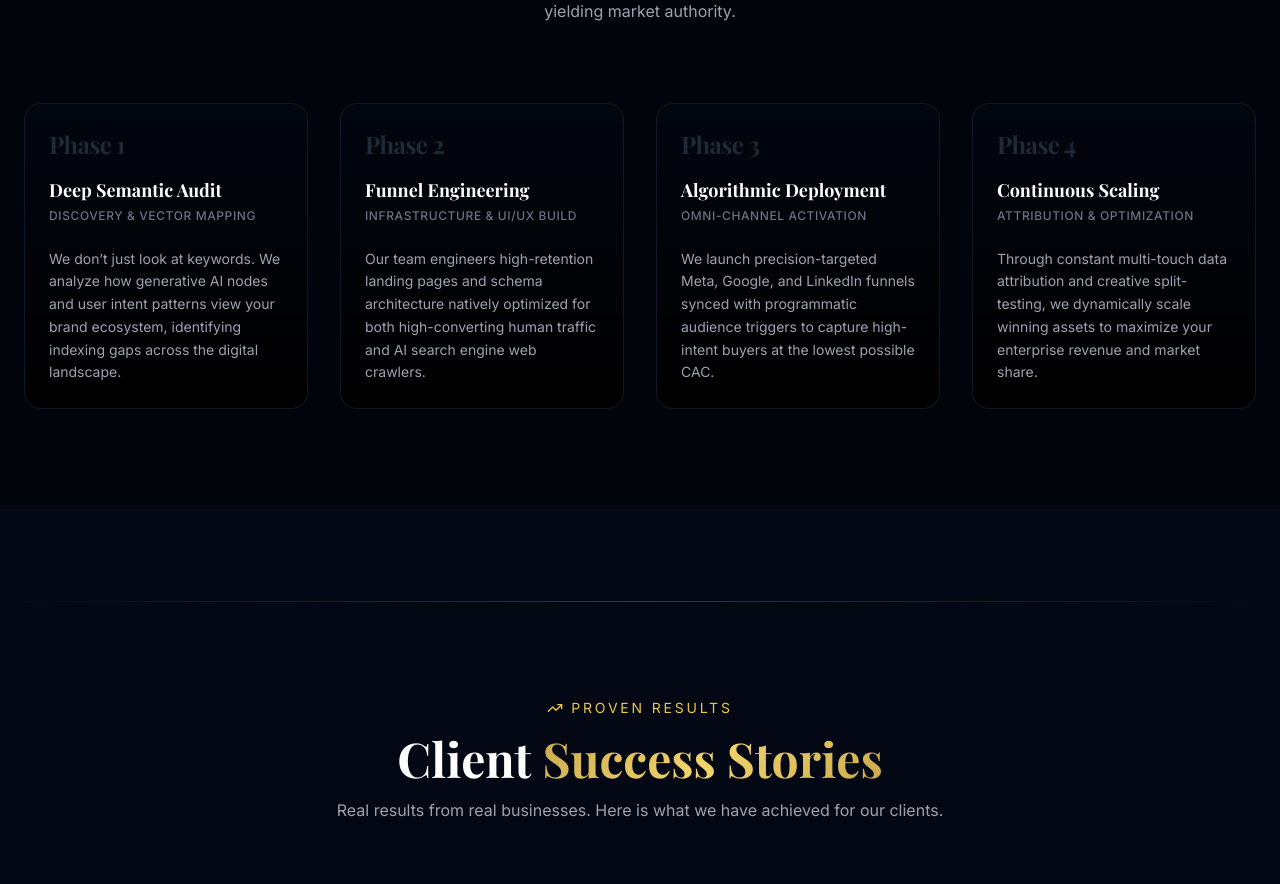
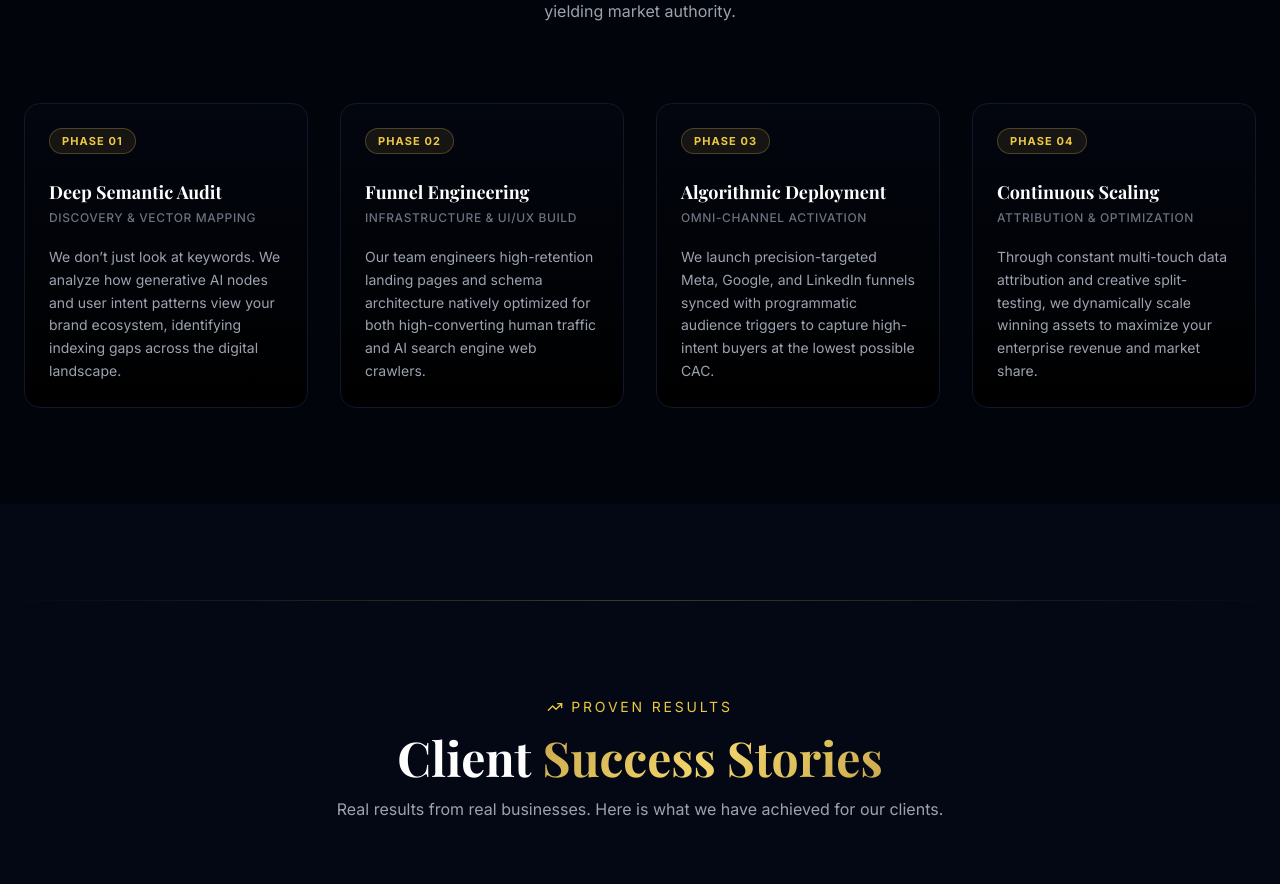
Before and after one commit to parminder17/Vintech-globals-website, a React (Vite) app: page / in a window 1280 px wide. Shown: the part 3320-4204 px from the top of the page. Built offline with nearby package versions, Linux system fonts and the light colour scheme.

Commit message:
Update App.tsx

```diff
--- a/src/App.tsx
+++ b/src/App.tsx
@@ -393,25 +393,25 @@ function WhyChooseUs() {
 function Process() {
   const steps = [
     {
-      phase: 'Phase 1',
+      phase: 'Phase 01',
       title: 'Deep Semantic Audit',
       subtitle: 'Discovery & Vector Mapping',
       description: 'We don’t just look at keywords. We analyze how generative AI nodes and user intent patterns view your brand ecosystem, identifying indexing gaps across the digital landscape.'
     },
     {
-      phase: 'Phase 2',
+      phase: 'Phase 02',
       title: 'Funnel Engineering',
       subtitle: 'Infrastructure & UI/UX Build',
       description: 'Our team engineers high-retention landing pages and schema architecture natively optimized for both high-converting human traffic and AI search engine web crawlers.'
     },
     {
-      phase: 'Phase 3',
+      phase: 'Phase 03',
       title: 'Algorithmic Deployment',
       subtitle: 'Omni-Channel Activation',
       description: 'We launch precision-targeted Meta, Google, and LinkedIn funnels synced with programmatic audience triggers to capture high-intent buyers at the lowest possible CAC.'
     },
     {
-      phase: 'Phase 4',
+      phase: 'Phase 04',
       title: 'Continuous Scaling',
       subtitle: 'Attribution & Optimization',
       description: 'Through constant multi-touch data attribution and creative split-testing, we dynamically scale winning assets to maximize your enterprise revenue and market share.'
@@ -444,15 +444,15 @@ function Process() {
               <div className="absolute top-0 left-0 w-full h-[2px] bg-gradient-to-r from-transparent via-gold-500/0 to-transparent group-hover:via-gold-500/40 transition-all duration-500 rounded-t-2xl" />
 
               <div className="space-y-4">
-                {/* Phase Number Header */}
+                {/* Fixed Golden Border Badge Look */}
                 <div className="flex justify-between items-center">
-                  <span className="font-display text-2xl font-extrabold text-gray-800 group-hover:text-gold-500/20 transition-colors duration-500 select-none tracking-tight">
+                  <span className="text-[11px] uppercase tracking-widest text-gold-400 font-bold px-3 py-1 bg-gold-500/10 rounded-full border border-gold-500/30 group-hover:bg-gold-500 group-hover:text-black group-hover:border-gold-500 transition-all duration-300">
                     {step.phase}
                   </span>
                 </div>
 
                 {/* Content */}
-                <div className="space-y-1">
+                <div className="space-y-1 pt-2">
                   <h3 className="font-display text-lg font-bold text-white group-hover:text-gold-400 transition-colors">
                     {step.title}
                   </h3>
@@ -461,7 +461,7 @@ function Process() {
                   </div>
                 </div>
 
-                <p className="text-gray-400 text-sm leading-relaxed pt-2">
+                <p className="text-gray-400 text-sm leading-relaxed pt-1">
                   {step.description}
                 </p>
               </div>
```
